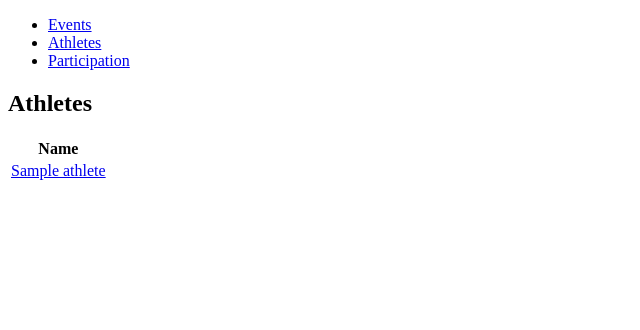
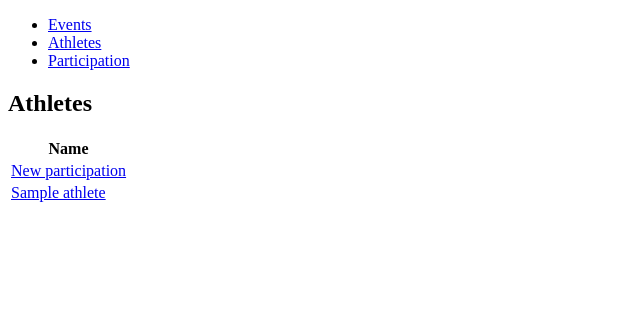
Before and after one commit to JohnAisthorpe/event_manager_web_app, a Flask app: page /athletes in a window 1280 px wide. Shown: the top 330 px of the page, without its empty margins (0-640 px from the left). Run offline with Flask 2, Linux system fonts and the light colour scheme; a database or web service that is not in the repository returns one stand-in record (values such as "Sample title"); some libraries are stand-ins or nearby versions.

Commit message:
new athlete link added

```diff
--- a/controllers/athlete_controller.py
+++ b/controllers/athlete_controller.py
@@ -16,3 +16,17 @@ def show (id):
     athlete = athlete_repository.select(id)
     events = event_repository.event_participation(athlete)
     return render_template('athlete/show.html', athlete = athlete)
+
+# new athlete form
+@athlete_blueprint.route("/athletes/new", methods = ['GET'])
+def new_athlete():
+    athletes = athlete_repository.select_all()
+    events = event_repository.select_all()
+    return render_template("athletes/new.html", athletes = athletes, events = events)
+
+# new athlete submit
+@athlete_blueprint.route("/athletes", methods=['POST'])
+def create_athlete():
+    athletes = athlete_repository.select_all()
+    events = event_repository.select_all
+    return render_template("athletes/new.html", athletes = athletes)
--- a/templates/athlete/index.html
+++ b/templates/athlete/index.html
@@ -5,6 +5,11 @@
     <tr>
         <th>Name</th>
     </tr>
+    <!-- new athlete link -->
+    <td>
+        <a href="/athletes/new">New participation</a>
+
+    </td>
 
     {% for athlete in athletes %}
     <tr>
```
Also changed, not shown: templates/athlete/new.html (added, +10 -0 lines).
